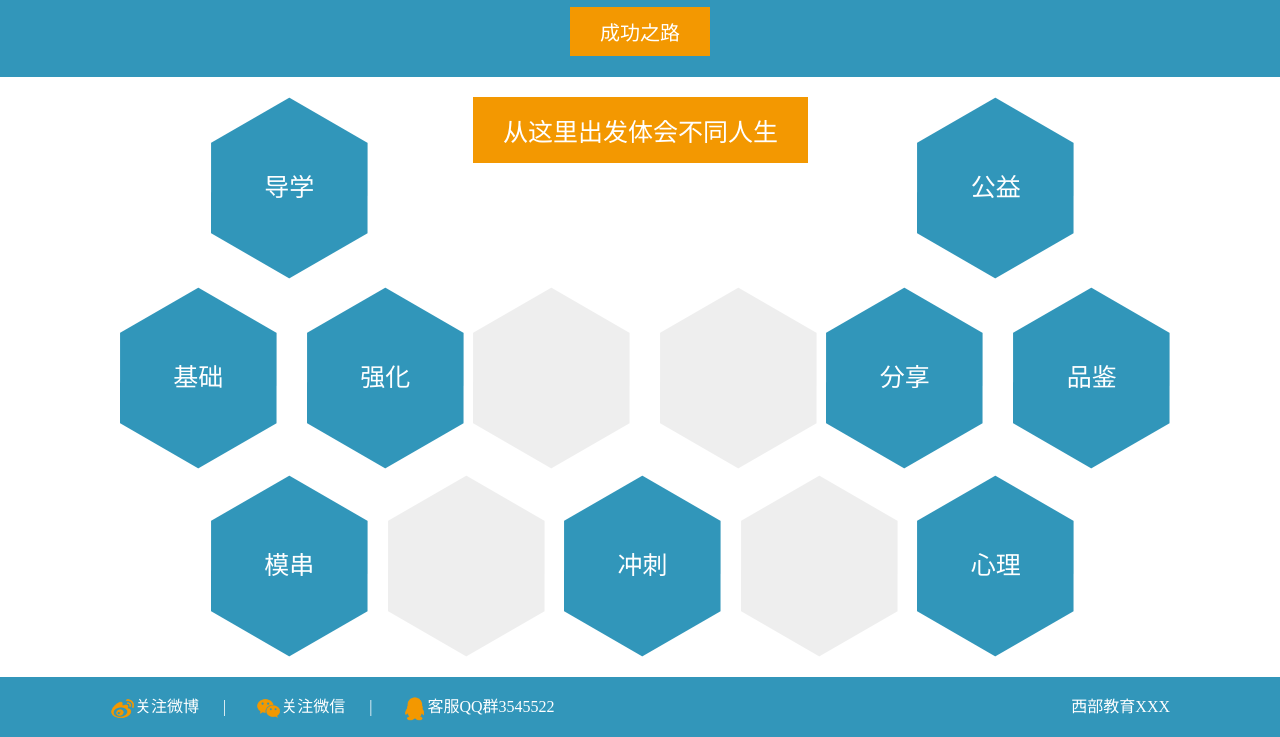
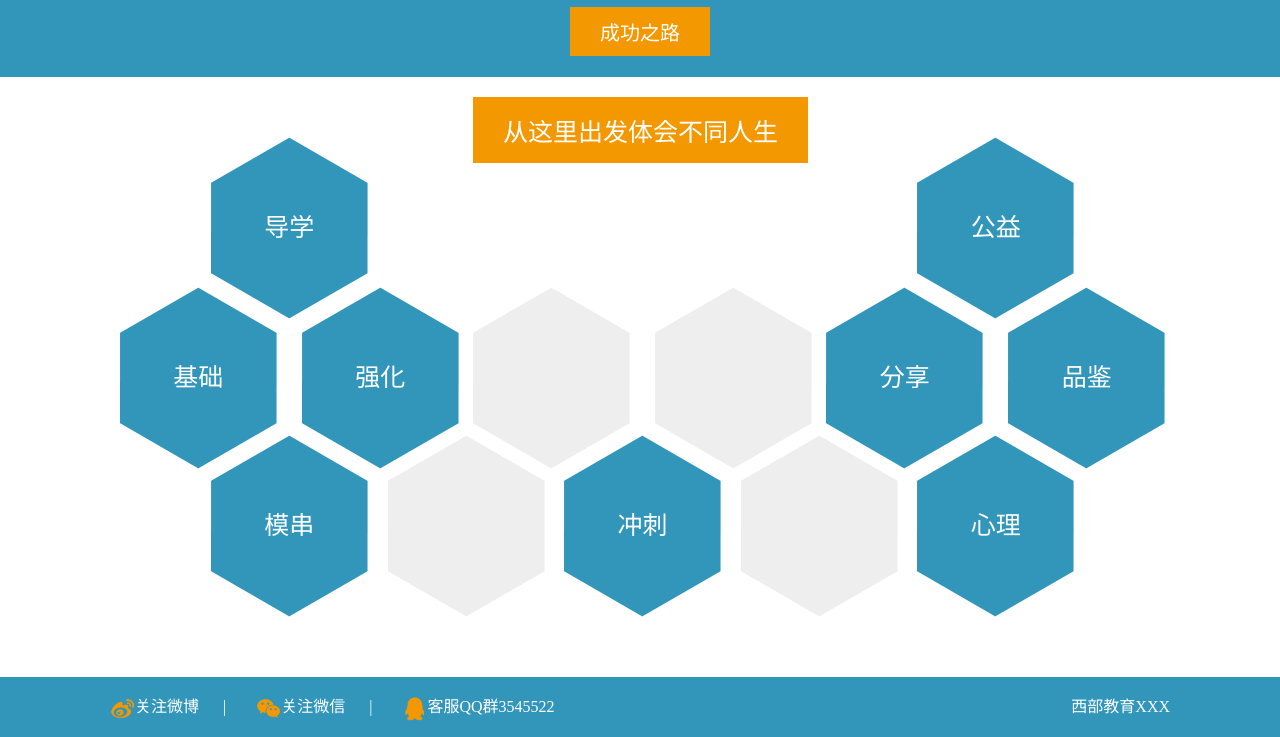
Before and after one commit to ifir/xyedu, a website: page src/history.html in a window 1280 px wide. Shown: the part 653-1390 px from the top of the page. Drawn offline with Linux system fonts and the light colour scheme.

Commit message:
histroy修改

```diff
--- a/src/assets/scss/style.scss
+++ b/src/assets/scss/style.scss
@@ -1254,7 +1254,7 @@ nav
     }
     .up
     {
-        top: 20px;
+        top: 60px;
 
         margin-left: -76px;
     }
@@ -1270,24 +1270,24 @@ nav
     {
         top: 210px;
 
-        margin-left: 20px;
+        margin-left: 15px;
     }
     .down,
     .down-center
     {
-        bottom: 20px;
+        bottom: 60px;
 
         margin-left: -76px;
     }
     .down-left
     {
-        bottom: 20px;
+        bottom: 60px;
 
         margin-left: -252px;
     }
     .down-right
     {
-        bottom: 20px;
+        bottom: 60px;
 
         margin-left: 101px;
     }
```
Also changed, not shown: src/dist/css/style.css.
